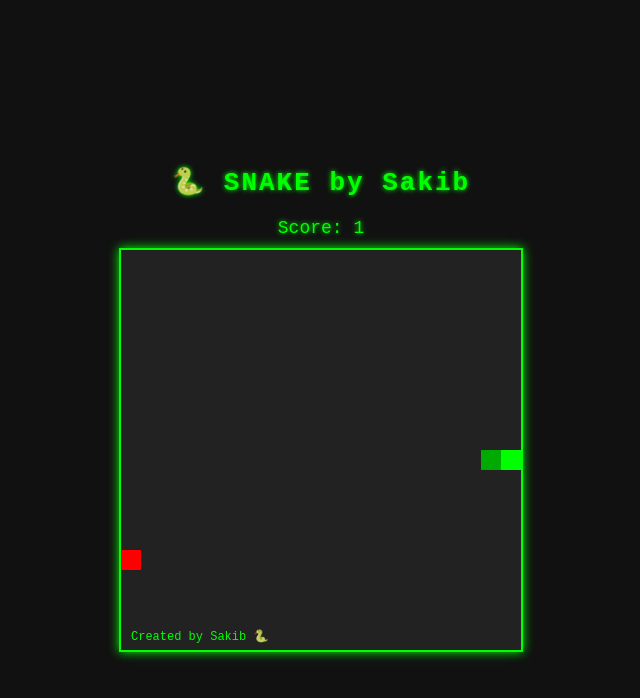
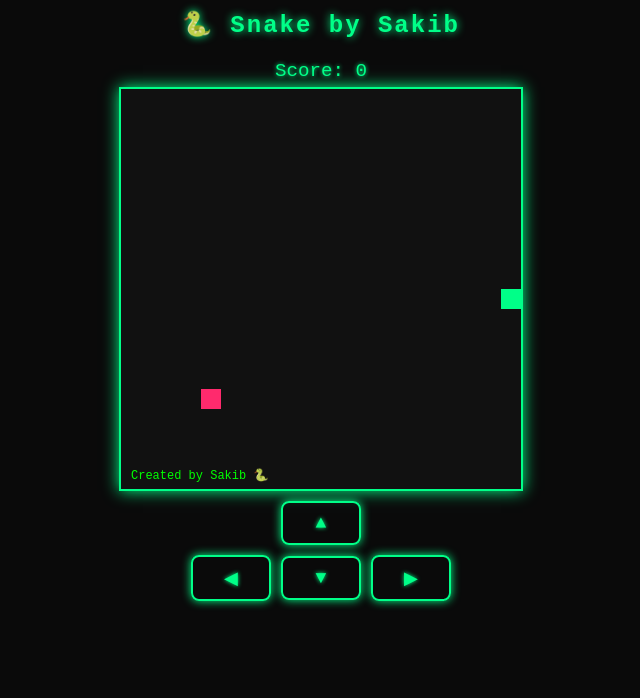
Before and after one commit to mdsalehsakib/snake, a plain HTML site: page index.html in a window 1280 px wide. Shown: the whole page, without its empty margins (319-959 px from the left). Drawn offline with Linux system fonts and the light colour scheme.

Commit message:
Update index.html

```diff
--- a/index.html
+++ b/index.html
@@ -3,41 +3,96 @@
 <head>
   <meta charset="UTF-8" />
   <title>Snake by Sakib</title>
+  <meta name="viewport" content="width=device-width, initial-scale=1.0" />
   <style>
+    :root {
+      --neon-green: #00ff88;
+      --neon-red: #ff2a6d;
+      --bg-dark: #0a0a0a;
+    }
+
     body {
       margin: 0;
-      background: #111;
-      color: #0f0;
-      font-family: monospace;
+      background: var(--bg-dark);
+      color: var(--neon-green);
+      font-family: 'Courier New', monospace;
       display: flex;
       flex-direction: column;
       align-items: center;
+      justify-content: flex-start;
+      height: 100vh;
+      overflow: hidden;
+    }
+
+    h1 {
+      margin-top: 10px;
+      font-size: 1.5em;
+      letter-spacing: 2px;
+      color: var(--neon-green);
+      text-shadow: 0 0 8px var(--neon-green);
+    }
+
+    #score {
+      margin: 5px 0;
+      font-size: 1.2em;
+      text-shadow: 0 0 4px var(--neon-green);
+    }
+
+    canvas {
+      background: #111;
+      border: 2px solid var(--neon-green);
+      box-shadow: 0 0 15px var(--neon-green);
+    }
+
+    .controls {
+      margin-top: 10px;
+      display: grid;
+      grid-template-columns: 80px 80px 80px;
+      gap: 10px;
       justify-content: center;
-      height: 100vh;
+      align-items: center;
     }
-    h1 {
-      color: #0f0;
-      margin-bottom: 10px;
-      letter-spacing: 2px;
-      text-shadow: 0 0 5px #0f0;
+
+    .btn {
+      background: transparent;
+      border: 2px solid var(--neon-green);
+      color: var(--neon-green);
+      font-size: 18px;
+      padding: 10px;
+      border-radius: 8px;
+      text-align: center;
+      text-shadow: 0 0 4px var(--neon-green);
+      box-shadow: 0 0 10px var(--neon-green);
+      user-select: none;
     }
-    canvas {
-      background: #222;
-      border: 2px solid #0f0;
-      box-shadow: 0 0 10px #0f0;
+
+    .btn:active {
+      background-color: var(--neon-green);
+      color: #000;
+      box-shadow: 0 0 20px var(--neon-green);
     }
-    #score {
-      color: #0f0;
-      font-size: 18px;
-      margin: 10px 0;
-      text-shadow: 0 0 5px #0f0;
+
+    @media (max-width: 500px) {
+      canvas {
+        width: 90vw;
+        height: 90vw;
+      }
     }
   </style>
 </head>
 <body>
-  <h1>🐍 SNAKE by Sakib</h1>
+  <h1>🐍 Snake by Sakib</h1>
   <div id="score">Score: 0</div>
   <canvas id="game" width="400" height="400"></canvas>
+
+  <div class="controls">
+    <div></div>
+    <div class="btn" onclick="setDirection('UP')">▲</div>
+    <div></div>
+    <div class="btn" onclick="setDirection('LEFT')">◀</div>
+    <div class="btn" onclick="setDirection('DOWN')">▼</div>
+    <div class="btn" onclick="setDirection('RIGHT')">▶</div>
+  </div>
 
   <script>
     const canvas = document.getElementById("game");
@@ -47,31 +102,36 @@
     const box = 20;
     const canvasSize = 20;
     let score = 0;
+    let direction = "RIGHT";
+    let gameSpeed = 200;
+    let gameInterval;
 
     let snake = [{ x: 9 * box, y: 10 * box }];
-    let food = {
-      x: Math.floor(Math.random() * canvasSize) * box,
-      y: Math.floor(Math.random() * canvasSize) * box,
-    };
+    let food = randomFood();
 
-    let direction = "RIGHT";
-    let gameSpeed = 200; // initial speed in ms
-    let gameInterval;
+    function setDirection(dir) {
+      if (dir === "LEFT" && direction !== "RIGHT") direction = "LEFT";
+      else if (dir === "UP" && direction !== "DOWN") direction = "UP";
+      else if (dir === "RIGHT" && direction !== "LEFT") direction = "RIGHT";
+      else if (dir === "DOWN" && direction !== "UP") direction = "DOWN";
+    }
 
     document.addEventListener("keydown", (event) => {
-      if (event.key === "ArrowLeft" && direction !== "RIGHT") direction = "LEFT";
-      else if (event.key === "ArrowUp" && direction !== "DOWN") direction = "UP";
-      else if (event.key === "ArrowRight" && direction !== "LEFT") direction = "RIGHT";
-      else if (event.key === "ArrowDown" && direction !== "UP") direction = "DOWN";
+      if (event.key === "ArrowLeft") setDirection("LEFT");
+      if (event.key === "ArrowUp") setDirection("UP");
+      if (event.key === "ArrowRight") setDirection("RIGHT");
+      if (event.key === "ArrowDown") setDirection("DOWN");
     });
 
-    function placeFood() {
+    function randomFood() {
+      let food;
       do {
         food = {
           x: Math.floor(Math.random() * canvasSize) * box,
           y: Math.floor(Math.random() * canvasSize) * box,
         };
       } while (snake.some((segment) => segment.x === food.x && segment.y === food.y));
+      return food;
     }
 
     function draw() {
@@ -82,14 +142,14 @@
       ctx.font = "12px monospace";
       ctx.fillText("Created by Sakib 🐍", 10, canvas.height - 10);
 
-      // Draw snake
+      // Snake
       for (let i = 0; i < snake.length; i++) {
-        ctx.fillStyle = i === 0 ? "#0f0" : "#0a0";
+        ctx.fillStyle = i === 0 ? "#00ff88" : "#007744";
         ctx.fillRect(snake[i].x, snake[i].y, box, box);
       }
 
-      // Draw food
-      ctx.fillStyle = "#f00";
+      // Food
+      ctx.fillStyle = "#ff2a6d";
       ctx.fillRect(food.x, food.y, box, box);
 
       let headX = snake[0].x;
@@ -100,13 +160,10 @@
       if (direction === "UP") headY -= box;
       if (direction === "DOWN") headY += box;
 
-      // Check collisions: wall or self
       if (
-        headX < 0 ||
-        headX >= canvas.width ||
-        headY < 0 ||
-        headY >= canvas.height ||
-        snake.some((segment) => segment.x === headX && segment.y === headY)
+        headX < 0 || headX >= canvas.width ||
+        headY < 0 || headY >= canvas.height ||
+        snake.some(seg => seg.x === headX && seg.y === headY)
       ) {
         clearInterval(gameInterval);
         setTimeout(() => {
@@ -121,9 +178,7 @@
       if (headX === food.x && headY === food.y) {
         score++;
         scoreDisplay.textContent = "Score: " + score;
-        placeFood();
-
-        // Speed up: reduce interval but keep a minimum speed
+        food = randomFood();
         if (gameSpeed > 50) {
           gameSpeed -= 10;
           clearInterval(gameInterval);
```
